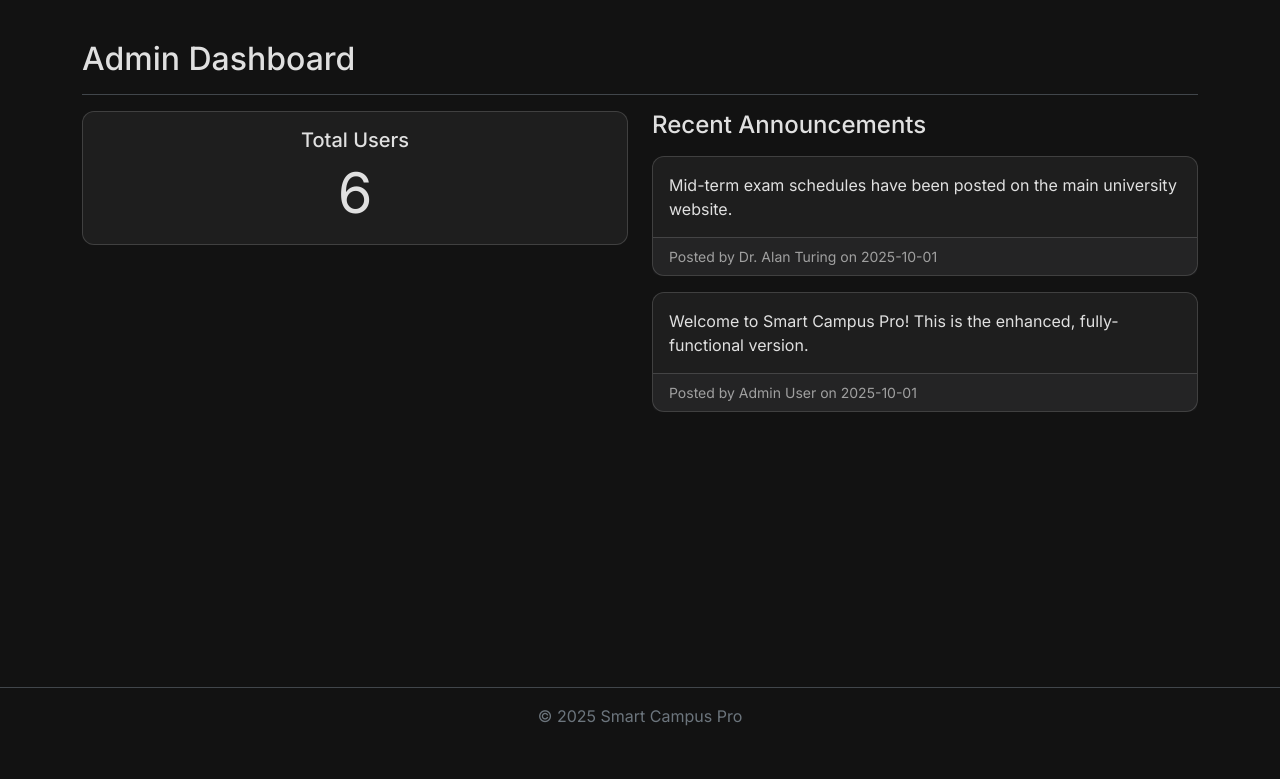
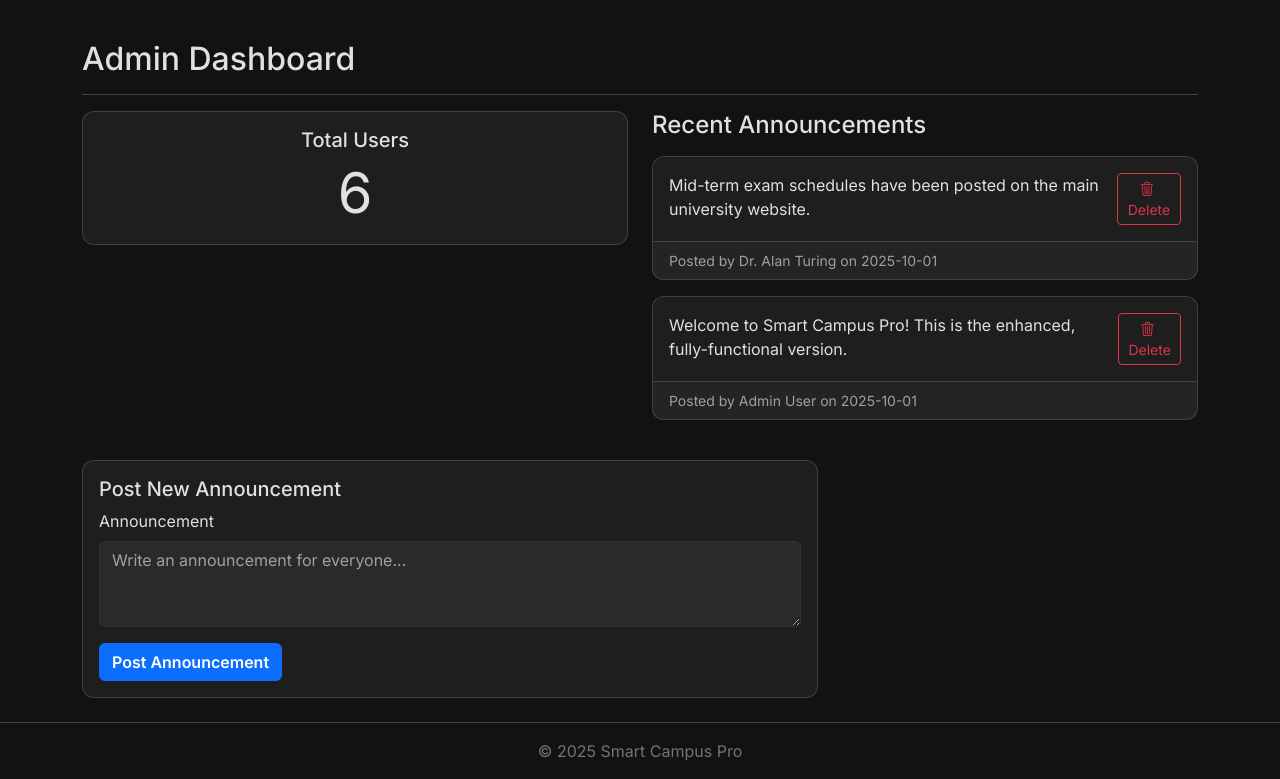
Before and after one commit to rishabhreddy138-design/smart-campus-app, a Flask app: page /dashboard in a window 1280 px wide. Shown: the part 56-835 px from the top of the page. Before the commit the page ends 782 px from the top, so only its background shows below. Run offline with Flask 3, Linux system fonts and the light colour scheme; a user stored in the database is signed in.

```diff
--- a/portal/forms.py
+++ b/portal/forms.py
@@ -52,3 +52,7 @@ class ProfileUpdateForm(FlaskForm):
     bio = TextAreaField('Bio')
     avatar = FileField('Profile Picture')
     submit = SubmitField('Save Changes')
+
+class AnnouncementForm(FlaskForm):
+    message = TextAreaField('Announcement', validators=[DataRequired(), Length(min=5, max=5000)])
+    submit = SubmitField('Post Announcement')
--- a/portal/models.py
+++ b/portal/models.py
@@ -9,6 +9,7 @@ class User(db.Model, UserMixin):
     password_hash = db.Column(db.String(256), nullable=False)
     role = db.Column(db.String(20), nullable=False, default='student')
     theme = db.Column(db.String(10), default='dark')
+    is_blocked = db.Column(db.Boolean, nullable=False, default=False)
 
     materials = db.relationship('Material', backref='uploader', lazy=True)
     assignments = db.relationship('Assignment', backref='creator', lazy=True)
@@ -16,6 +17,11 @@ class User(db.Model, UserMixin):
     announcements = db.relationship('Announcement', backref='poster', lazy=True)
     badges = db.relationship('Badge', backref='user', lazy=True)
     profile = db.relationship('Profile', backref='user', lazy=True, uselist=False)
+
+    @property
+    def is_active(self):
+        """Flask-Login uses this to determine if the user account is active."""
+        return not self.is_blocked
 
 class Material(db.Model):
     id = db.Column(db.Integer, primary_key=True)
--- a/portal/routes.py
+++ b/portal/routes.py
@@ -1,3 +1,4 @@
+# pyright: reportMissingImports=false
 # import csv
 # import io
 # import os
@@ -216,13 +217,14 @@ from flask import (Blueprint, Response, current_app, flash, jsonify,
                    redirect, render_template, request, send_from_directory,
                    url_for)
 from flask_login import (current_user, login_required, login_user,
-                         logout_user)
+                         logout_user)  # type: ignore
 from sqlalchemy import func
 from werkzeug.security import check_password_hash, generate_password_hash
 
 from . import db
 from .forms import (AssignmentCreationForm, LoginForm, MaterialUploadForm,
-                    RegistrationForm, SubmissionForm, ProfileUpdateForm)
+                    RegistrationForm, SubmissionForm, ProfileUpdateForm,
+                    AnnouncementForm)
 from .models import (Announcement, Assignment, Badge, Material, Submission,
                      User, Profile)
 from .utils import save_file, save_avatar
@@ -240,6 +242,9 @@ def login():
     if form.validate_on_submit():
         user = User.query.filter_by(email=form.email.data).first()
         if user and check_password_hash(user.password_hash, form.password.data):
+            if user.is_blocked:
+                flash('Your account has been blocked. Contact admin.', 'danger')
+                return redirect(url_for('routes.login'))
             login_user(user, remember=True)
             return redirect(url_for('routes.dashboard'))
         else:
@@ -269,10 +274,14 @@ def logout():
 def get_student_dashboard_data():
     """Helper function to fetch data for the student dashboard."""
     submitted_ids = [s.assignment_id for s in current_user.submissions]
-    pending_assignments = Assignment.query.filter(Assignment.id.notin_(submitted_ids), Assignment.deadline > datetime.utcnow()).order_by(Assignment.deadline.asc()).all()
+    # Pending = all assignments not yet submitted by this student (including past-due)
+    query = Assignment.query
+    if submitted_ids:
+        query = query.filter(~Assignment.id.in_(submitted_ids))
+    pending_assignments = query.order_by(Assignment.deadline.asc()).all()
     total_assignments = db.session.query(Assignment).count()
     progress = (len(submitted_ids) / total_assignments) * 100 if total_assignments > 0 else 0
-    return {"pending_assignments": pending_assignments, "progress": progress, "badges": current_user.badges}
+    return {"pending_assignments": pending_assignments, "progress": progress, "badges": current_user.badges, "submitted_ids": submitted_ids}
 
 def get_faculty_dashboard_data():
     """Helper function to fetch and process data for the faculty dashboard."""
@@ -306,7 +315,80 @@ def dashboard():
         return render_template('faculty_dashboard.html', **get_faculty_dashboard_data())
     else: # Admin
         announcements = Announcement.query.order_by(Announcement.date_posted.desc()).limit(5).all()
-        return render_template('admin_dashboard.html', announcements=announcements, user_count=User.query.count())
+        form = AnnouncementForm()
+        return render_template('admin_dashboard.html', announcements=announcements, user_count=User.query.count(), form=form)
+
+@main_bp.route('/announcements/create', methods=['POST'])
+@login_required
+def create_announcement():
+    """Allow only admins to create announcements."""
+    if current_user.role != 'admin':
+        flash('You do not have permission to create announcements.', 'danger')
+        return redirect(url_for('routes.dashboard'))
+    form = AnnouncementForm()
+    if form.validate_on_submit():
+        announcement = Announcement(message=form.message.data, user_id=current_user.id)
+        db.session.add(announcement)
+        db.session.commit()
+        flash('Announcement posted.', 'success')
+    else:
+        for field, errors in form.errors.items():
+            for err in errors:
+                flash(f"{field}: {err}", 'danger')
+    return redirect(url_for('routes.dashboard'))
+
+@main_bp.route('/announcements/<int:announcement_id>/delete', methods=['POST'])
+@login_required
+def delete_announcement(announcement_id):
+    """Allow only admins to delete announcements."""
+    if current_user.role != 'admin':
+        flash('You do not have permission to delete announcements.', 'danger')
+        return redirect(url_for('routes.dashboard'))
+    announcement = Announcement.query.get_or_404(announcement_id)
+    db.session.delete(announcement)
+    db.session.commit()
+    flash('Announcement deleted.', 'success')
+    return redirect(url_for('routes.dashboard'))
+
+@main_bp.route('/admin/overview.json')
+@login_required
+def admin_overview_json():
+    """Return a summarized JSON snapshot of the app for admins."""
+    if current_user.role != 'admin':
+        return jsonify({'error': 'Permission denied'}), 403
+    data = {
+        'counts': {
+            'users': db.session.query(User).count(),
+            'materials': db.session.query(Material).count(),
+            'assignments': db.session.query(Assignment).count(),
+            'submissions': db.session.query(Submission).count(),
+            'announcements': db.session.query(Announcement).count(),
+            'badges': db.session.query(Badge).count(),
+        },
+        'latest': {
+            'users': [
+                {'id': u.id, 'name': u.name, 'email': u.email, 'role': u.role}
+                for u in User.query.order_by(User.id.desc()).limit(5).all()
+            ],
+            'announcements': [
+                {'id': a.id, 'message': a.message, 'date_posted': a.date_posted.isoformat(), 'user_id': a.user_id}
+                for a in Announcement.query.order_by(Announcement.date_posted.desc()).limit(5).all()
+            ],
+            'assignments': [
+                {'id': asg.id, 'title': asg.title, 'deadline': asg.deadline.isoformat(), 'creator_id': asg.user_id}
+                for asg in Assignment.query.order_by(Assignment.created_date.desc()).limit(5).all()
+            ],
+            'materials': [
+                {'id': m.id, 'title': m.title, 'uploaded': m.upload_date.isoformat(), 'uploader_id': m.user_id}
+                for m in Material.query.order_by(Material.upload_date.desc()).limit(5).all()
+            ],
+            'submissions': [
+                {'id': s.id, 'assignment_id': s.assignment_id, 'user_id': s.user_id, 'status': s.status, 'submitted_on': s.submitted_on.isoformat()}
+                for s in Submission.query.order_by(Submission.submitted_on.desc()).limit(5).all()
+            ],
+        }
+    }
+    return jsonify(data)
 
 @main_bp.route("/analytics/student/<int:student_id>")
 @login_required
@@ -379,7 +461,7 @@ def upload_material():
 def delete_material(material_id):
     """Allows the uploader (faculty) to delete a material and its file."""
     material = Material.query.get_or_404(material_id)
-    if current_user.role != 'faculty' or material.user_id != current_user.id:
+    if not (current_user.role == 'admin' or (current_user.role == 'faculty' and material.user_id == current_user.id)):
         flash('You do not have permission to delete this material.', 'danger')
         return redirect(url_for('routes.materials'))
     try:
@@ -408,7 +490,19 @@ def assignments():
     form = AssignmentCreationForm()
     all_assignments = Assignment.query.order_by(Assignment.deadline.desc()).all()
     submitted_ids = [s.assignment_id for s in current_user.submissions] if current_user.role == 'student' else []
-    return render_template('assignments.html', assignments=all_assignments, form=form, submitted_ids=submitted_ids, now=datetime.utcnow())
+    # Map of assignment_id -> submission for the current student (to expose their file/text for download/view)
+    student_submissions_map = {}
+    if current_user.role == 'student':
+        subs = Submission.query.filter_by(user_id=current_user.id).all()
+        student_submissions_map = {s.assignment_id: s for s in subs}
+    return render_template(
+        'assignments.html',
+        assignments=all_assignments,
+        form=form,
+        submitted_ids=submitted_ids,
+        student_submissions_map=student_submissions_map,
+        now=datetime.utcnow()
+    )
 
 @main_bp.route("/assignments/create", methods=['POST'])
 @login_required
@@ -432,7 +526,7 @@ def create_assignment():
 def delete_assignment(assignment_id):
     """Allows the creator (faculty) to delete an assignment, its attachment, and submissions."""
     assignment = Assignment.query.get_or_404(assignment_id)
-    if current_user.role != 'faculty' or assignment.user_id != current_user.id:
+    if not (current_user.role == 'admin' or (current_user.role == 'faculty' and assignment.user_id == current_user.id)):
         flash('You do not have permission to delete this assignment.', 'danger')
         return redirect(url_for('routes.assignments'))
     try:
@@ -479,6 +573,11 @@ def submit_assignment(assignment_id):
         db.session.commit()
         flash(f'Assignment submitted! Status: {status.upper()}', 'success')
         return redirect(url_for('routes.assignments'))
+    elif request.method == 'POST':
+        # Surface validation errors to the user
+        for field, errors in form.errors.items():
+            for err in errors:
+                flash(f"{field}: {err}", 'danger')
     return render_template('submit_assignment.html', title='Submit Assignment', form=form, assignment=assignment)
 
 @main_bp.route("/assignment/<int:assignment_id>/submissions")
@@ -501,6 +600,45 @@ def set_theme():
         db.session.commit()
         return jsonify({'status': 'success'})
     return jsonify({'status': 'error', 'message': 'Invalid theme'}), 400
+
+@main_bp.route('/admin/users')
+@login_required
+def admin_users():
+    """List all users for admins with their roles."""
+    if current_user.role != 'admin':
+        flash('Permission denied.', 'danger')
+        return redirect(url_for('routes.dashboard'))
+    users = User.query.order_by(User.name.asc()).all()
+    return render_template('admin_users.html', users=users)
+
+@main_bp.route('/admin/users/<int:user_id>/block', methods=['POST'])
+@login_required
+def block_user(user_id):
+    """Admin can block a user (prevents login)."""
+    if current_user.role != 'admin':
+        flash('Permission denied.', 'danger')
+        return redirect(url_for('routes.dashboard'))
+    user = User.query.get_or_404(user_id)
+    if user.id == current_user.id:
+        flash('You cannot block yourself.', 'warning')
+        return redirect(url_for('routes.admin_users'))
+    user.is_blocked = True
+    db.session.commit()
+    flash(f'Blocked {user.name}.', 'success')
+    return redirect(url_for('routes.admin_users'))
+
+@main_bp.route('/admin/users/<int:user_id>/unblock', methods=['POST'])
+@login_required
+def unblock_user(user_id):
+    """Admin can unblock a user."""
+    if current_user.role != 'admin':
+        flash('Permission denied.', 'danger')
+        return redirect(url_for('routes.dashboard'))
+    user = User.query.get_or_404(user_id)
+    user.is_blocked = False
+    db.session.commit()
+    flash(f'Unblocked {user.name}.', 'success')
+    return redirect(url_for('routes.admin_users'))
 
 @main_bp.route('/profile', methods=['GET', 'POST'])
 @login_required
--- a/portal/templates/_announcement_card.html
+++ b/portal/templates/_announcement_card.html
@@ -1,6 +1,11 @@
 <div class="card mb-3">
-    <div class="card-body">
-        <p class="card-text">{{ announcement.message }}</p>
+    <div class="card-body d-flex justify-content-between align-items-start">
+        <p class="card-text mb-0">{{ announcement.message }}</p>
+        {% if current_user.role == 'admin' %}
+        <form action="{{ url_for('routes.delete_announcement', announcement_id=announcement.id) }}" method="POST" onsubmit="return confirm('Delete this announcement?');">
+            <button type="submit" class="btn btn-sm btn-outline-danger"><i class="bi bi-trash3 me-1"></i> Delete</button>
+        </form>
+        {% endif %}
     </div>
     <div class="card-footer text-muted small">
         Posted by {{ announcement.poster.name }} on {{ announcement.date_posted.strftime('%Y-%m-%d') }}
--- a/portal/templates/admin_dashboard.html
+++ b/portal/templates/admin_dashboard.html
@@ -23,4 +23,26 @@
         {% endfor %}
     </div>
 </div>
+{% if current_user.role == 'admin' %}
+<div class="row mt-4">
+    <div class="col-md-8">
+        <div class="card">
+            <div class="card-body">
+                <h5 class="card-title">Post New Announcement</h5>
+                <form action="{{ url_for('routes.create_announcement') }}" method="POST">
+                    {{ form.hidden_tag() }}
+                    <div class="mb-3">
+                        {{ form.message.label(class_='form-label') }}
+                        {{ form.message(class_='form-control', rows=3, placeholder='Write an announcement for everyone...') }}
+                        {% for error in form.message.errors %}
+                            <div class="text-danger small">{{ error }}</div>
+                        {% endfor %}
+                    </div>
+                    {{ form.submit(class_='btn btn-primary') }}
+                </form>
+            </div>
+        </div>
+    </div>
+</div>
+{% endif %}
 {% endblock %}
--- a/portal/templates/materials.html
+++ b/portal/templates/materials.html
@@ -32,7 +32,7 @@
                     <a href="{{ url_for('routes.download_file', filename=material.file_path) }}" class="btn btn-sm btn-success">
                        <i class="bi bi-download me-1"></i> Download
                     </a>
-                    {% if current_user.role == 'faculty' and material.user_id == current_user.id %}
+                    {% if current_user.role == 'admin' or (current_user.role == 'faculty' and material.user_id == current_user.id) %}
                     <form action="{{ url_for('routes.delete_material', material_id=material.id) }}" method="POST" class="d-inline" onsubmit="return confirm('Delete this material?');">
                         <button type="submit" class="btn btn-sm btn-outline-danger"><i class="bi bi-trash3 me-1"></i> Delete</button>
                     </form>
```
Also changed, not shown: portal/__init__.py (+10 -0 lines), portal/templates/_assignment_card.html (+33 -3 lines), portal/templates/admin_users.html (added, +63 -0 lines), instance/site.db, 1 other file.
